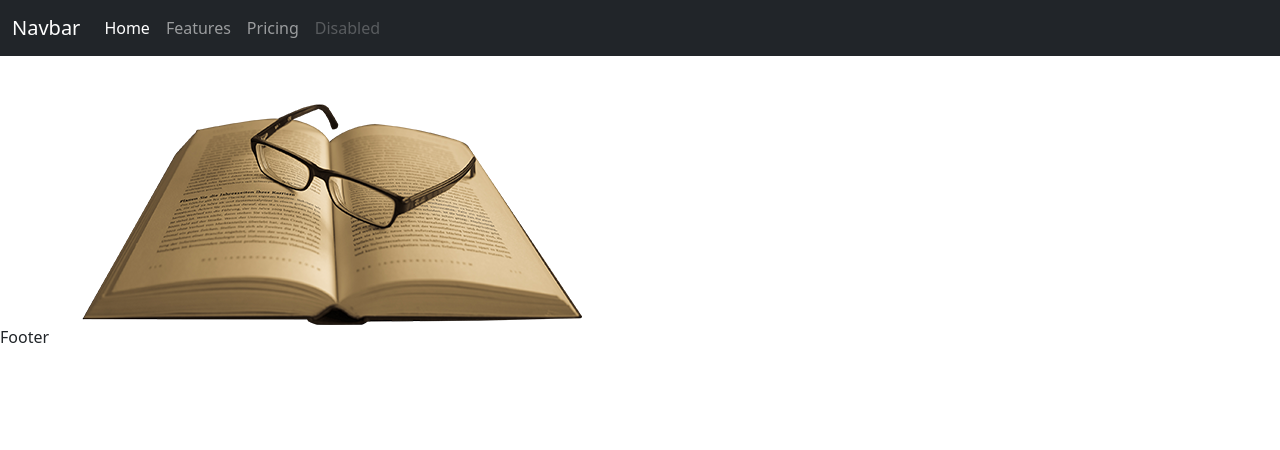
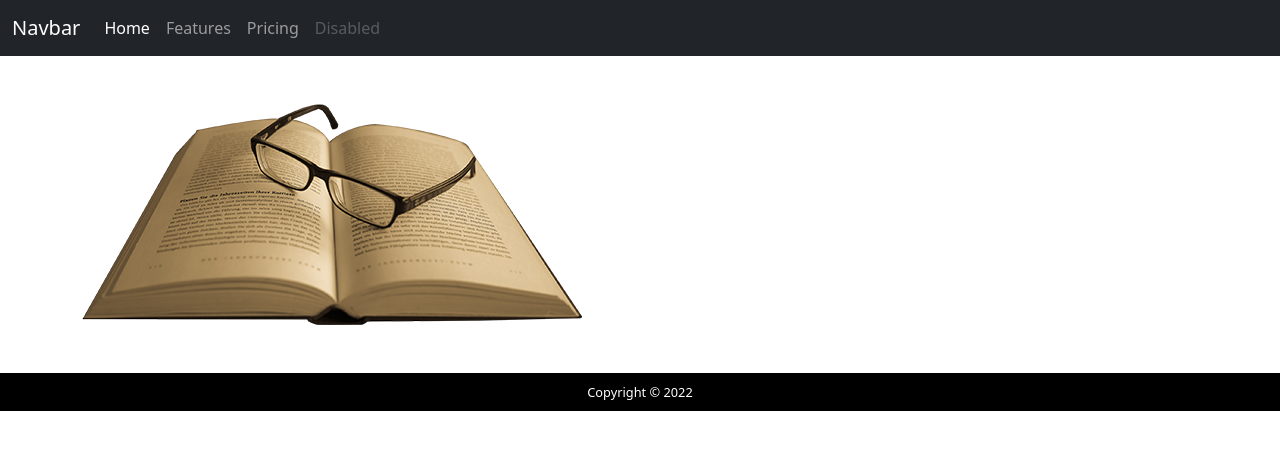
Before and after one commit to xcasluw/golang-vuejs, a Vue app in the folder frontend-vuejs/: page / in a window 1280 px wide. Shown: the top 450 px of the page. Built offline with nearby package versions, Linux system fonts and the light colour scheme.

Commit message:
added footer component

```diff
--- a/frontend-vuejs/src/components/FooterComponent.vue
+++ b/frontend-vuejs/src/components/FooterComponent.vue
@@ -1,5 +1,7 @@
 <template>
-  Footer
+  <footer class="d-flex align-items-center justify-content-center mt-5">
+    Copyright &copy; {{ new Date().getFullYear() }}
+  </footer>
 </template>
 
 <script>
@@ -8,6 +10,11 @@ export default {
 }
 </script>
 
-<style>
-
+<style scoped>
+  footer {
+    background: black;
+    color: white;
+    min-height: 3em;
+    font-size: 0.8em;
+  }
 </style>
```
